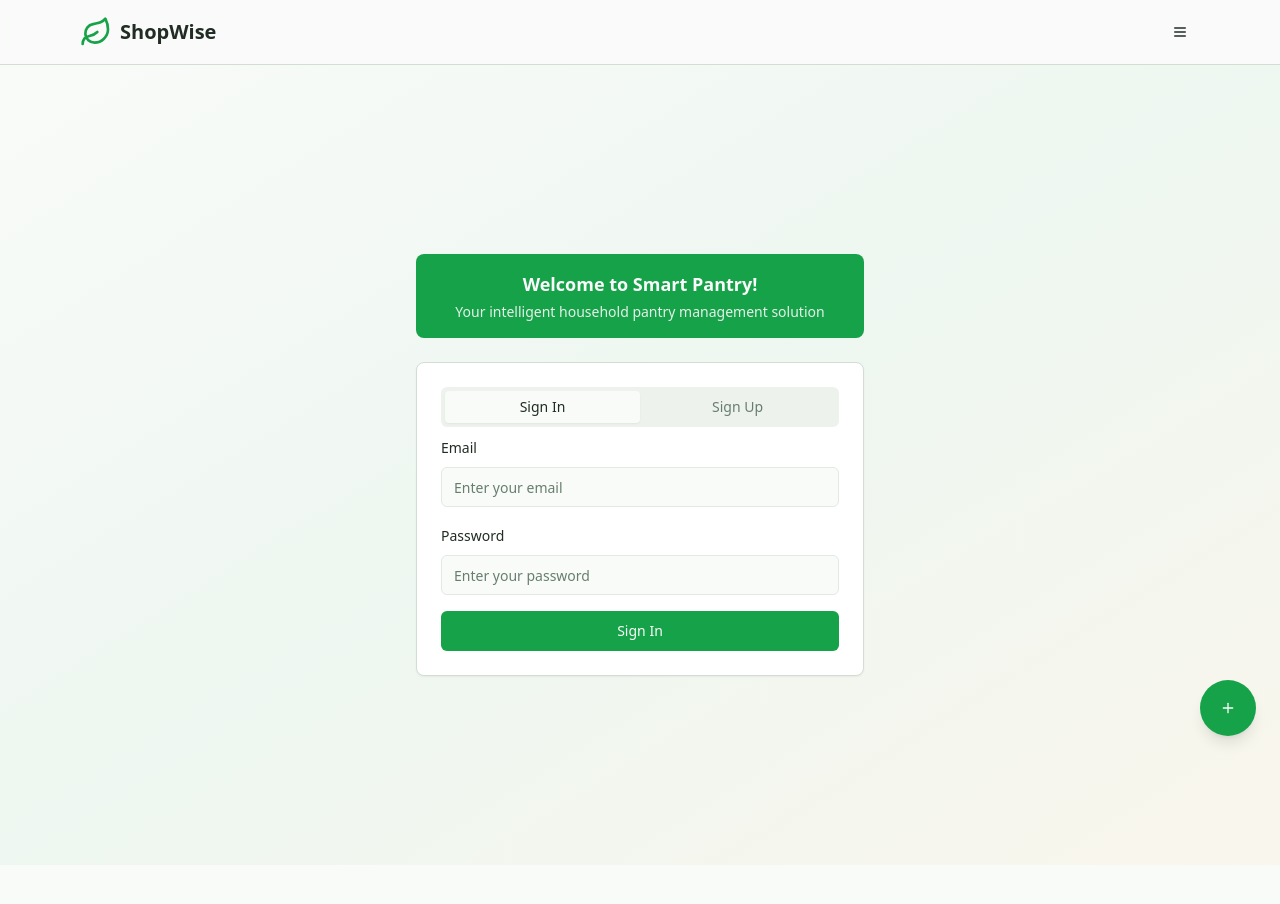
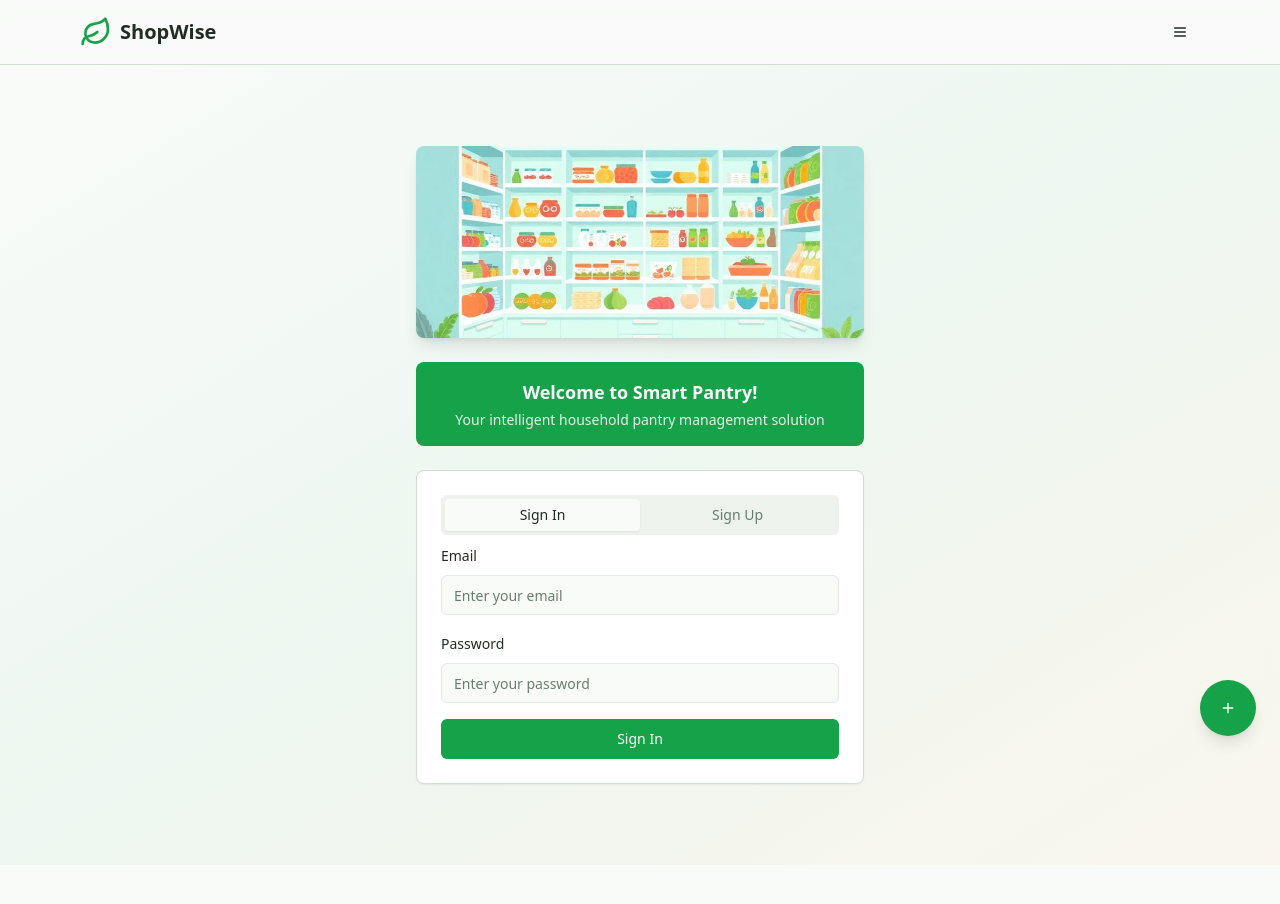
Before and after one commit to Annu113/shop-wise-v0, a React (Vite) app: page /auth in a window 1280 px wide. Shown: the top 904 px of the page. Built offline with nearby package versions, Linux system fonts and the light colour scheme.

Commit message:
Add Smart Pantry image
Add an image related to Smart Pantry to the Auth screen.

```diff
--- a/src/pages/Auth.tsx
+++ b/src/pages/Auth.tsx
@@ -7,6 +7,7 @@ import { Card, CardContent, CardDescription, CardHeader, CardTitle } from '@/com
 import { Tabs, TabsContent, TabsList, TabsTrigger } from '@/components/ui/tabs';
 import { useAuth } from '@/contexts/AuthContext';
 import { Loader2 } from 'lucide-react';
+import authSmartPantryImage from '@/assets/auth-smart-pantry.jpg';
 
 const Auth = () => {
   const { user, loading, signIn, signUp } = useAuth();
@@ -58,6 +59,13 @@ const Auth = () => {
   return (
     <div className="min-h-screen bg-gradient-to-br from-background via-primary/5 to-accent/10 flex items-center justify-center p-4">
       <div className="w-full max-w-md space-y-6">
+        <div className="text-center">
+          <img
+            src={authSmartPantryImage}
+            alt="Smart Pantry - Intelligent household pantry management"
+            className="w-full h-48 object-cover rounded-lg mb-4 shadow-lg"
+          />
+        </div>
         <div className="bg-primary text-primary-foreground rounded-lg p-4 text-center">
           <h2 className="text-lg font-semibold">Welcome to Smart Pantry!</h2>
           <p className="text-sm mt-1 opacity-90">Your intelligent household pantry management solution</p>
```
Also changed, not shown: src/assets/auth-smart-pantry.jpg (added).
